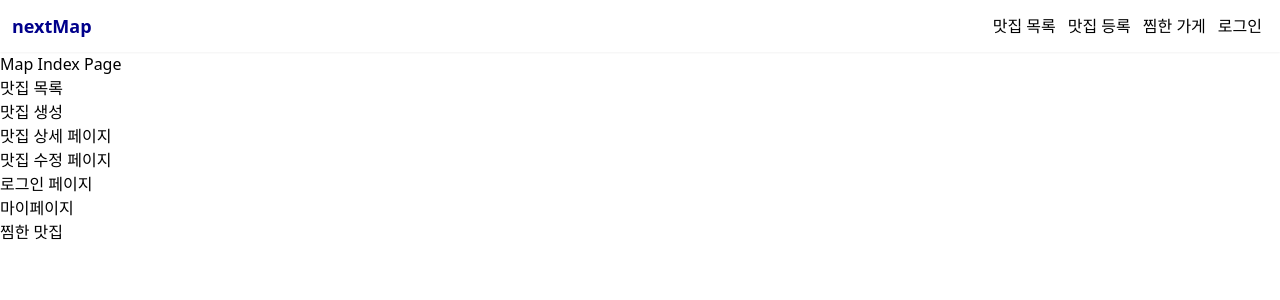
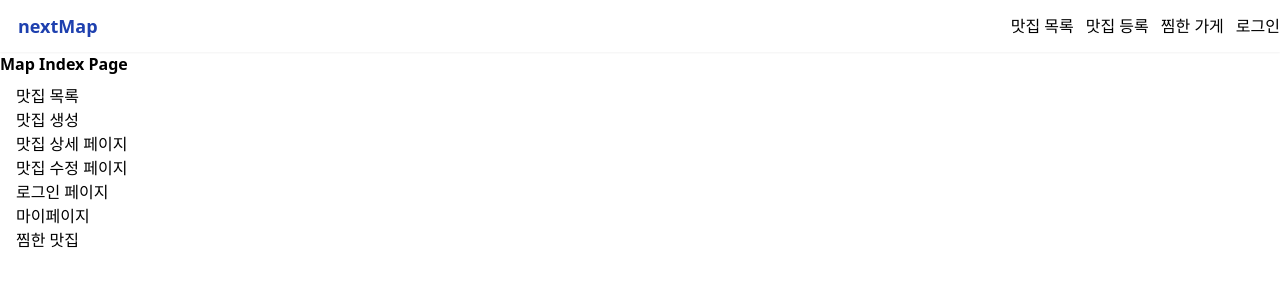
Before and after one commit to korca0220/fs-next-map, a Next.js app: page / in a window 1280 px wide. Shown: the top 300 px of the page. Built offline with nearby package versions, Linux system fonts and the light colour scheme.

Commit message:
add tailwind

```diff
--- a/src/components/Navbar.tsx
+++ b/src/components/Navbar.tsx
@@ -10,7 +10,9 @@ export default function Navbar() {
   return (
     <>
       <div className="navbar">
-        <div className="navbar__logo">nextMap</div>
+        <Link href={"/"} className="navbar__logo">
+          nextMap
+        </Link>
         <div className="navbar__list">
           <Link href={"/stores"} className="navbar__list--item">
             맛집 목록
--- a/src/pages/_app.tsx
+++ b/src/pages/_app.tsx
@@ -1,6 +1,11 @@
+import Layout from "@/components/Layout";
 import "@/styles/globals.css";
 import type { AppProps } from "next/app";
 
 export default function App({ Component, pageProps }: AppProps) {
-  return <Component {...pageProps} />;
+  return (
+    <Layout>
+      <Component {...pageProps} />
+    </Layout>
+  );
 }
--- a/src/pages/index.tsx
+++ b/src/pages/index.tsx
@@ -1,12 +1,10 @@
-import Layout from "@/components/Layout";
 import Link from "next/link";
 
 export default function Home() {
   return (
     <>
-      <Layout>
-        <h1>Map Index Page</h1>
-        <ul>
+      <h1 className="font-bold">Map Index Page</h1>
+      <ul className="px-4 py-2">
         <li>
           <Link href={"/stores"}>맛집 목록</Link>
         </li>
@@ -29,7 +27,6 @@ export default function Home() {
           <Link href={"/users/likes"}>찜한 맛집</Link>
         </li>
       </ul>
-      </Layout>
     </>
   );
 }
--- a/src/styles/globals.css
+++ b/src/styles/globals.css
@@ -3,79 +3,54 @@
 @tailwind utilities;
 
 .navbar {
-  display: flex;
-  justify-content: space-between;
-  align-items: center;
-  position: fixed;
-  width: 100%;
-  top: 0;
-  height: 52px;
-  box-shadow: 0 1px 2px 0 rgb(0 0 0 /0.05);
-  background-color: white;
+  @apply flex justify-between items-center fixed w-full h-[52px] top-0 shadow-sm bg-white;
 }
 
 .navbar__logo {
-  color: darkblue;
-  font-size: 18px;
-  font-weight: 600;
-  cursor: pointer;
-  padding: 0px 12px;
+  @apply text-blue-800 text-lg font-semibold cursor-pointer px-[18px] py-0;
 }
 
 .navbar__list {
   padding: 0px 18px;
-  display: flex;
-  gap: 12px;
-  align-items: center;
+  @apply flex gap-[12px] items-center px-[18px] px-0;
 }
 
 .navbar__button {
-  display: none;
-  cursor: pointer;
+  @apply hidden cursor-pointer;
 }
 
 .navbar__list--item {
-  cursor: pointer;
+  @apply cursor-pointer;
 }
 
 .navbar__list--item :hover {
-  color: darkgrey;
+  @apply text-gray-600;
 }
 
 .layout {
-  padding-top: 52px;
+  @apply pt-[52px];
 }
 
 @media only screen and (max-width: 600px) {
   .navbar--mobile {
-    position: fixed;
-    width: 100%;
-    top: 52px;
-    background: darkblue;
-    color: white;
-    height: 100%;
+    @apply fixed w-full text-white h-screen top-[52px] bg-blue-800;
   }
   .navbar__list {
-    display: none;
+    @apply hidden;
   }
 
   .navbar__button {
-    display: block;
-    padding: 0px 18px;
+    @apply block px-[18px] py-0;
   }
 
   .navbar__list--item--mobile {
-    cursor: pointer;
+    @apply cursor-pointer;
   }
 
   .navbar__list--item--mobile :hover {
-    color: darkgrey;
+    @apply text-gray-600;
   }
   .navbar__list--mobile {
-    display: flex;
-    flex-direction: column;
-    gap: 16px;
-    align-items: start;
-    padding: 24px 16px;
+    @apply flex flex-col gap-[16px] items-start px-[16px] py-[24px];
   }
 }
```
Lines whose indentation alone changed are shown as unchanged.
